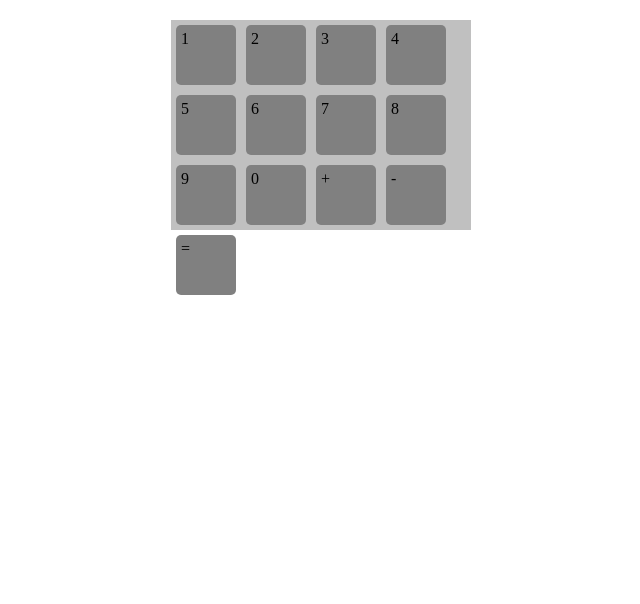
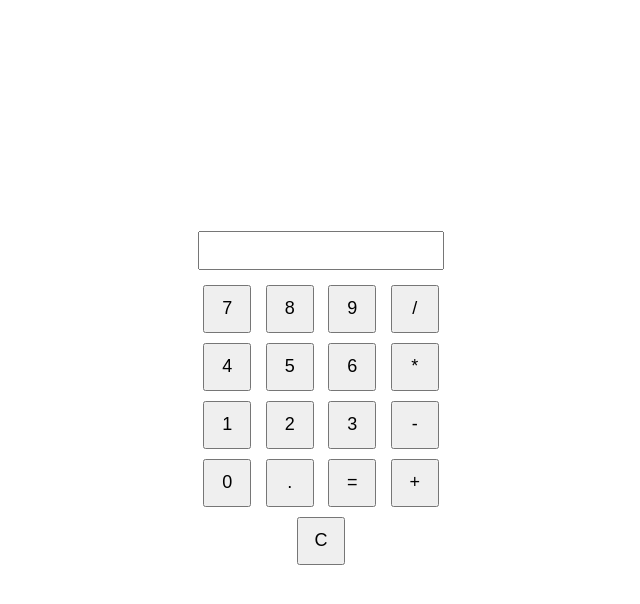
Before and after one commit to liorZucker11/braude-web-1a, a plain HTML site: page index.html in a window 1280 px wide. Shown: the whole page, without its empty margins (319-959 px from the left). Drawn offline with Linux system fonts and the light colour scheme.

Commit message:
Mon 01-15-24

```diff
--- a/index.html
+++ b/index.html
@@ -1,45 +1,64 @@
 <!DOCTYPE html>
 <html lang="en">
-
 <head>
   <meta charset="UTF-8">
   <meta name="viewport" content="width=device-width, initial-scale=1.0">
-    <title>MTW App Template</title>
+  <title>Simple Calculator</title>
   <style>
-        .but{
-            float: left;
-            height: 50px;
-            width: 50px;
-             padding: 5px;
+    body {
+      font-family: Arial, sans-serif;
+      display: flex;
+      justify-content: center;
+      align-items: center;
+      height: 100vh;
+      margin: 0;
+    }
+
+    .calculator {
+      text-align: center;
+    }
+
+    input {
+      width: 100%;
+      padding: 10px;
+      margin-bottom: 10px;
+      box-sizing: border-box;
+    }
+
+    button {
+      width: 48px;
+      height: 48px;
+      font-size: 18px;
       margin: 5px;
-             background-color: grey;
-             border-radius: 5px;
       cursor: pointer;
     }
-        .but:hover{
-            background-color: rgb(192, 178, 178);
-        }
-        .but::
   </style>
+</head>
 <body>
-
-    <!-- your app code goes here -->
-    <div style="width: 300px;margin: 20px auto;background-color: silver;">
-        <div class="but">1</div>
-        <div class="but">2</div>
-        <div class="but">3</div>
-        <div class="but">4</div>
-        <div class="but">5</div>
-        <div class="but">6</div>
-        <div class="but">7</div>
-        <div class="but">8</div>
-        <div class="but">9</div>
-        <div class="but">0</div>
-        <div class="but">+</div>
-        <div class="but">-</div>
-        <div style="clear:both"></div>
-        <div class="but">=</div>
-
+  <div class="calculator">
+    <input type="text" id="display" readonly>
+    <br>
+    <button onclick="appendToDisplay('7')">7</button>
+    <button onclick="appendToDisplay('8')">8</button>
+    <button onclick="appendToDisplay('9')">9</button>
+    <button onclick="appendToDisplay('/')">/</button>
+    <br>
+    <button onclick="appendToDisplay('4')">4</button>
+    <button onclick="appendToDisplay('5')">5</button>
+    <button onclick="appendToDisplay('6')">6</button>
+    <button onclick="appendToDisplay('*')">*</button>
+    <br>
+    <button onclick="appendToDisplay('1')">1</button>
+    <button onclick="appendToDisplay('2')">2</button>
+    <button onclick="appendToDisplay('3')">3</button>
+    <button onclick="appendToDisplay('-')">-</button>
+    <br>
+    <button onclick="appendToDisplay('0')">0</button>
+    <button onclick="appendToDisplay('.')">.</button>
+    <button onclick="calculate()">=</button>
+    <button onclick="appendToDisplay('+')">+</button>
+    <br>
+    <button onclick="clearDisplay()">C</button>
   </div>
 
     <!-- special scripts for integration in MTW gallery - must be placed at the bottom of the HTML after your code -->
```
Lines whose indentation alone changed are shown as unchanged.
